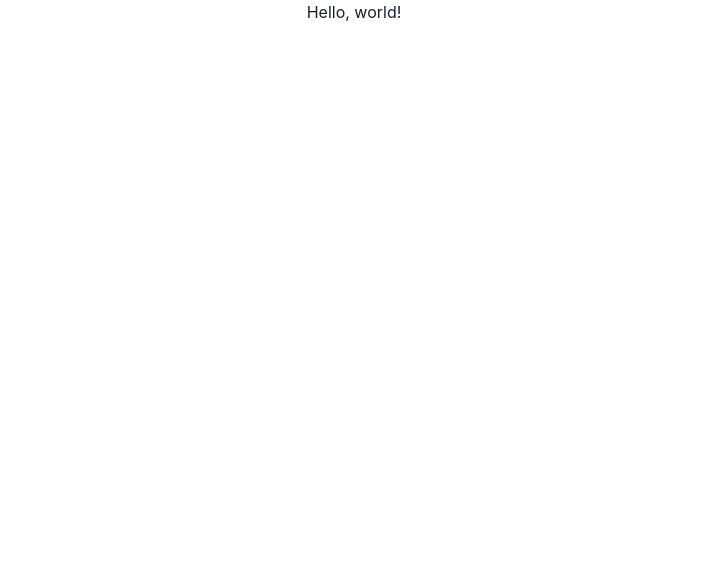
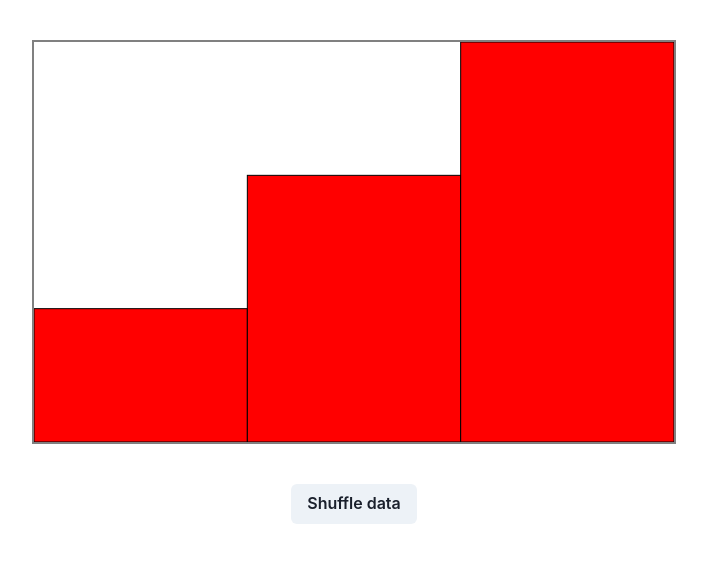
Before and after one commit to TheMadMike/sorting-visualised, a React (Create React App) app: page / in a window 1280 px wide. Shown: the top 562 px of the page, without its empty margins (286-993 px from the left). Built offline with nearby package versions, Linux system fonts and the light colour scheme.

Commit message:
Display data chart and shuffle button

```diff
--- a/src/App.tsx
+++ b/src/App.tsx
@@ -1,11 +1,27 @@
-import React from 'react';
-import { Center, Flex } from '@chakra-ui/react';
+import React, { useState } from 'react';
+import { Box, Center, Flex, Button } from '@chakra-ui/react';
+
+import DataChart from './DataChart';
+
+import shuffle from './shuffle';
 
 function App() {
+  const [dataSet, setDataSet] = useState([1, 2, 3]);
+
   return (
     <Flex role="app" direction="column">
       <Center>
-        Hello, world!
+        <Box my="5vh" border="2px gray solid">
+          <DataChart dataSet={dataSet}/>
+        </Box>
+
+      </Center>
+
+      <Center>
+        <Button maxW="30vw" onClick={() => {
+            let toShuffle: number[] = [...dataSet];
+            setDataSet(shuffle(toShuffle));
+          }}>Shuffle data</Button>
       </Center>
     </Flex>
   );
```
